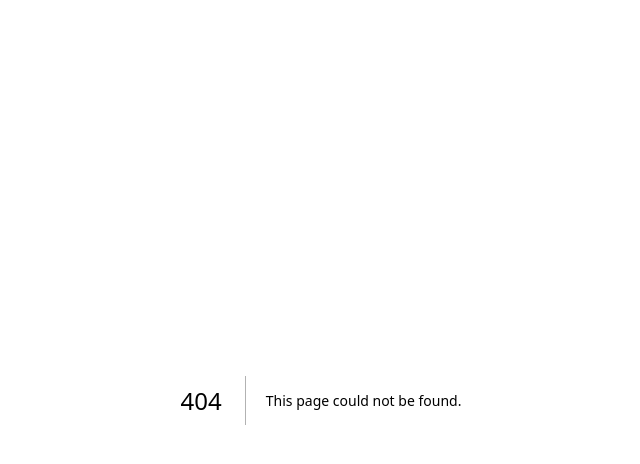
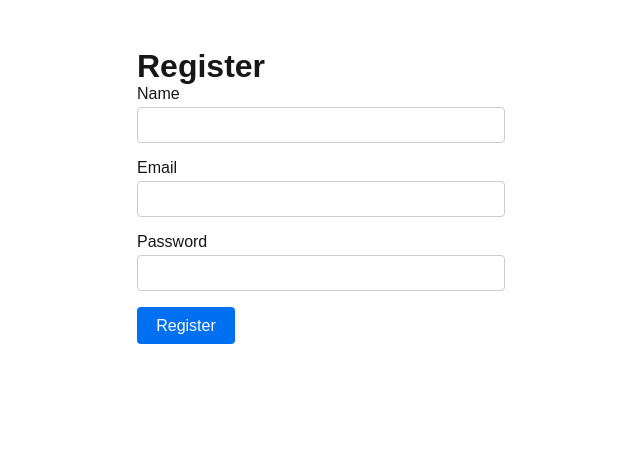
Before and after one commit to AliM972/nextjs-auth-app, a Next.js app: page /register in a window 1280 px wide. Before the commit this address had no page. Shown: the top 464 px of the page, without its empty margins (319-959 px from the left). Built offline with nearby package versions, Linux system fonts and the light colour scheme.

Commit message:
feat: add registration UI (pages/register) and POST /api/register endpoint

```diff
--- /dev/null
+++ b/pages/api/register.js
@@ -0,0 +1,29 @@
+import bcrypt from 'bcryptjs';
+
+// In-memory store for registered users
+const users = [];
+
+export default async function handler(req, res) {
+  if (req.method !== 'POST') {
+    return res.status(405).json({ message: 'Method Not Allowed' });
+  }
+
+  const { name, email, password } = req.body;
+
+  // Basic validation
+  if (!name || !email || !password) {
+    return res.status(400).json({ message: 'Missing fields' });
+  }
+
+  // Hash the password
+  const hashedPassword = await bcrypt.hash(password, 10);
+
+  // Save user (in memory)
+  users.push({ name, email, password: hashedPassword });
+
+  // For debugging, log the users array on the server
+  console.log('Registered users:', users);
+
+  // Respond with success
+  return res.status(201).json({ message: 'User registered' });
+}
--- /dev/null
+++ b/pages/register.js
@@ -0,0 +1,60 @@
+import { useState } from 'react';
+import styles from './register.module.css';
+
+export default function Register() {
+    // 1. State for form fields
+    const [name, setName] = useState('');
+    const [email, setEmail] = useState('');
+    const [password, setPassword] = useState('');
+
+    // 2. Handle form submission
+    const handleSubmit = e => {
+        e.preventDefault();            // prevent page reload
+        console.log({ name, email, password });
+        // └ for now, just log the values
+    };
+
+    return (
+        <div className={styles.container}>
+            <h1>Register</h1>
+            <form onSubmit={handleSubmit}>
+                <div className={styles.formGroup}>
+                <label htmlFor="name">Name</label>
+                <input
+                    id="name"
+                    type="text"
+                    value={name}
+                    onChange={e => setName(e.target.value)}
+                    required
+                />
+                </div>
+
+                <div className={styles.formGroup}>
+                <label htmlFor="email">Email</label>
+                <input
+                    id="email"
+                    type="email"
+                    value={email}
+                    onChange={e => setEmail(e.target.value)}
+                    required
+                />
+                </div>
+
+                <div className={styles.formGroup}>
+                <label htmlFor="password">Password</label>
+                <input
+                    id="password"
+                    type="password"
+                    value={password}
+                    onChange={e => setPassword(e.target.value)}
+                    required
+                />
+                </div>
+
+                <button type="submit" className={styles.submitBtn}>
+                Register
+                </button>
+            </form>
+        </div>
+    );
+}
--- /dev/null
+++ b/pages/register.module.css
@@ -0,0 +1,34 @@
+/* pages/register.module.css */
+.container {
+    max-width: 400px;
+    margin: 2rem auto;
+    padding: 1rem;
+  }
+
+  .formGroup {
+    display: flex;
+    flex-direction: column;
+    margin-bottom: 1rem;
+  }
+
+  .formGroup label {
+    margin-bottom: 0.25rem;
+    font-weight: 500;
+  }
+
+  .formGroup input {
+    padding: 0.5rem;
+    font-size: 1rem;
+    border: 1px solid #ccc;
+    border-radius: 4px;
+  }
+
+  .submitBtn {
+    padding: 0.6rem 1.2rem;
+    font-size: 1rem;
+    cursor: pointer;
+    border: none;
+    border-radius: 4px;
+    background: #0070f3;
+    color: white;
+  }
```
